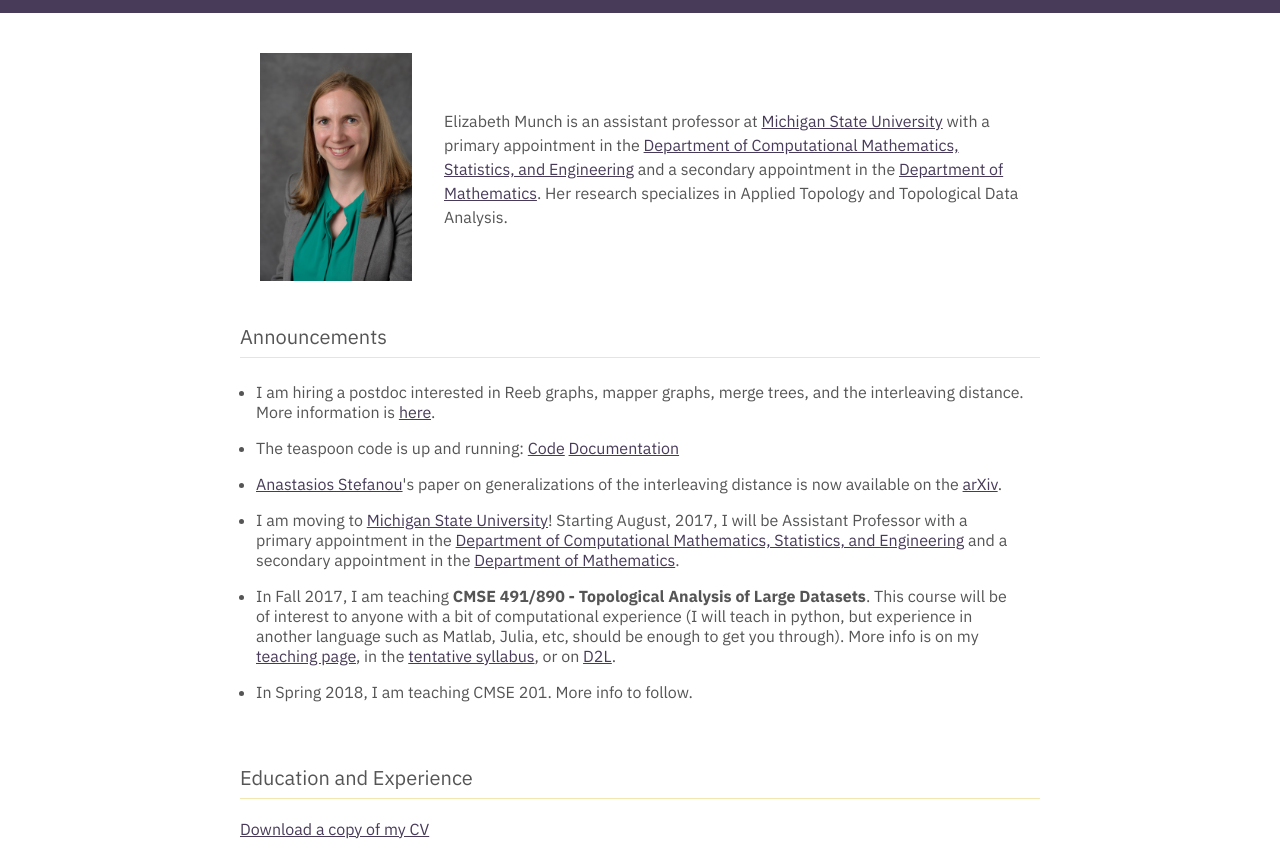
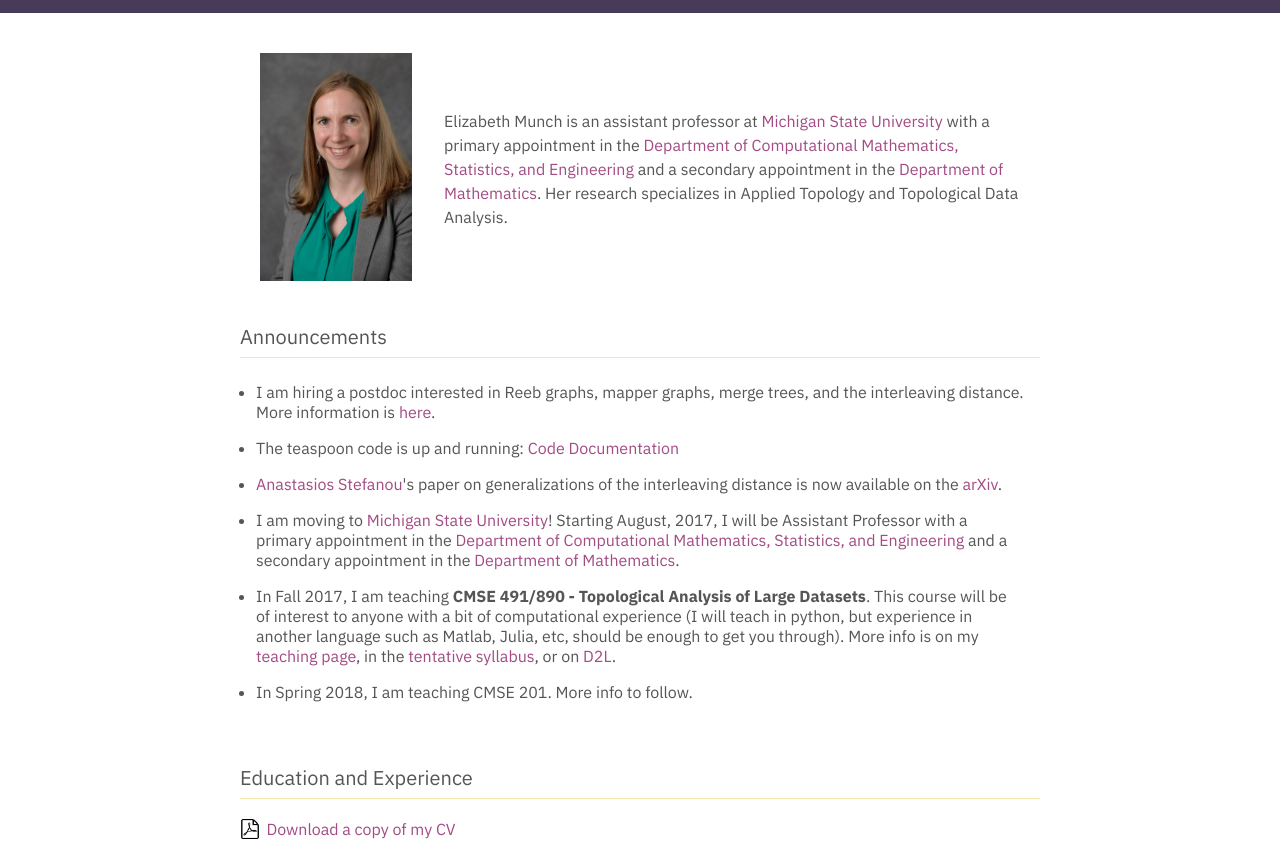
Before and after one commit to stananick/academic-website, a website: page app/index.html in a window 1280 px wide. Shown: the part 92-948 px from the top of the page. Drawn offline with nearby package versions, Linux system fonts and the light colour scheme.

Commit message:
update: add pdf icon, link styling adjustments

```diff
--- a/app/index.html
+++ b/app/index.html
@@ -65,7 +65,7 @@
     <section class="section">
       <h3>Education and Experience</h3>
 
-      <a class="download" href="#">Download a copy of my CV</a>
+      <a class="download" href="#"><img src="img/file-pdf.png" alt="Download a PDF of my CV">Download a copy of my CV</a>
 
       <p>Liz received her PhD from the <a href="http://www.math.duke.edu">Department of Mathematics</a> at <a href="https://www.duke.edu/">Duke University</a> in May 2013. Prior to joining the faculty of <a href="https://msu.edu/">Michigan State University</a>, she was an Assistant Professor in the <a href="http://www.albany.edu/math/">Department of Mathematics and Statistics</a> at the <a href="http://www.albany.edu">University at Albany - SUNY</a>, and a Postdoctoral Fellow at the <a href="http://www.ima.umn.edu/2013-2014/">Institute for Mathematics and its Applications</a> at the University of Minnesota for the 2013-2014 <a href="https://www.ima.umn.edu/2013-2014/#AnnualWorkshop">thematic year on applications of topology</a>. She also holds a Master of Arts in Mathematics from Duke University, a Bachelor of Science in Mathematics from the University of Rochester, and a Bachelor of Music in Harp Performance from the Eastman School of Music. More information can be found in her <a href="TODO">CV</a>.</p>
     </section>
--- a/app/scss/_components.scss
+++ b/app/scss/_components.scss
@@ -25,6 +25,12 @@
 .download {
   display: block;
   margin: 1.25rem 0;
+
+  img {
+    float: left;
+    max-width: 20px;
+    padding-right: 0.4rem;
+  }
 }
 
 .paper-listing__item {
--- a/app/scss/_generic.scss
+++ b/app/scss/_generic.scss
@@ -43,8 +43,12 @@ main {
 
 a {
   text-decoration: none;
-  color: $primary-color;
-  text-decoration: underline;
+  color: darken($secondary-color, 30%);
+  transition: color 0.1s ease-in-out;
+
+  &:hover {
+    color: darken($secondary-color, 10%);
+  }
 }
 
 ul {
```
Also changed, not shown: app/contact.html (+2 -0 lines), app/research.html (+13 -0 lines), app/css/styles.css, app/img/file-pdf.png (added).
